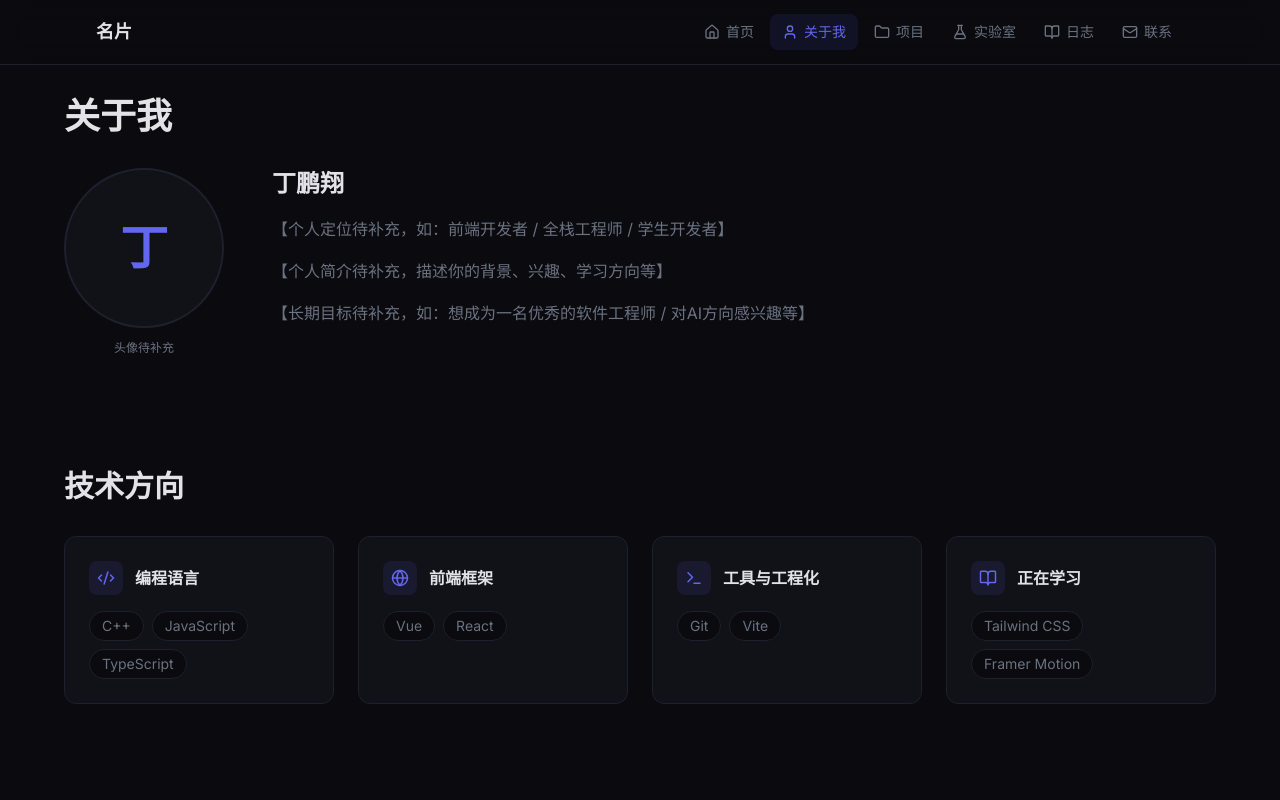
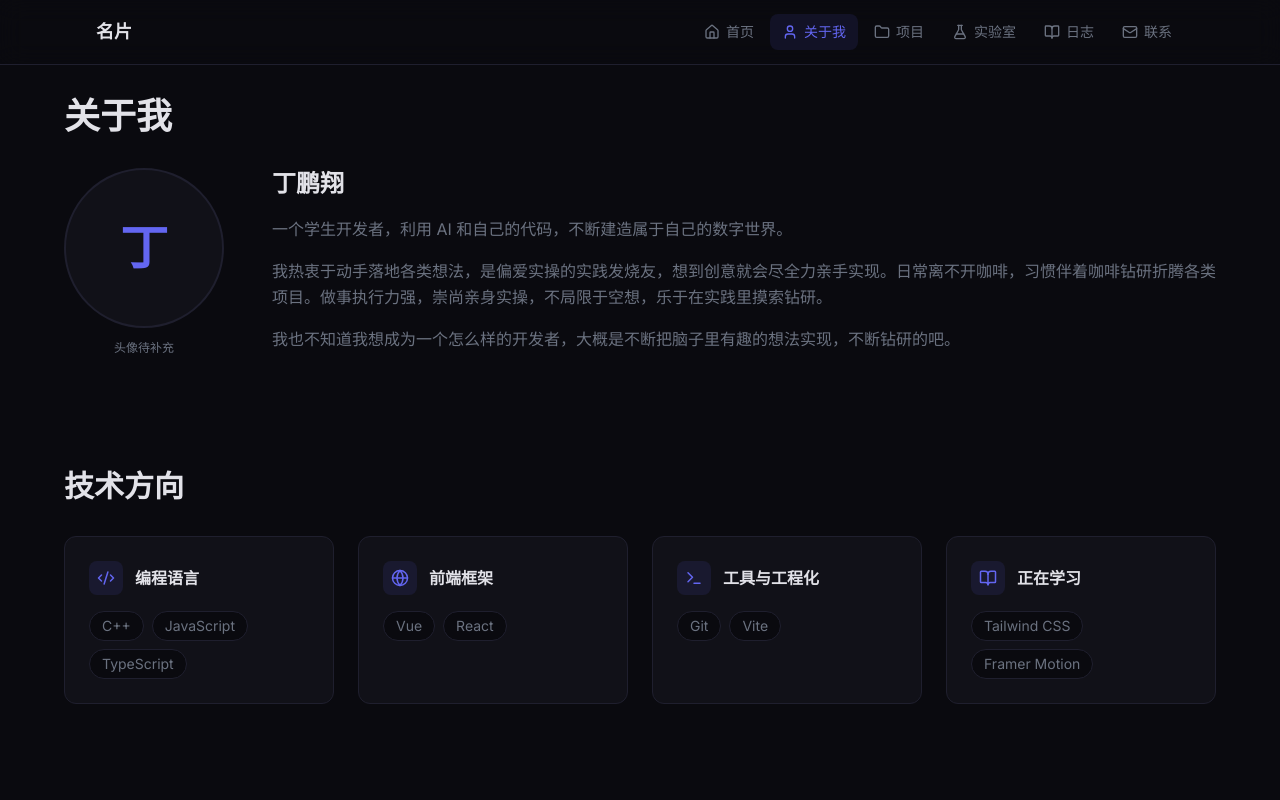
Before and after one commit to dpx666888/dpxspace, a React (Vite) app: page /about in a window 1280 px wide. Shown: the top 800 px of the page. Built offline with nearby package versions, Linux system fonts and the light colour scheme.

Commit message:
feat: 补充个人信息
- 首页：更新个人定位为真实内容
- 关于我：更新个人定位、简介、长期目标
- 联系方式：更新为真实邮箱 a13265405786@outlook.com
- Footer：更新邮箱链接

```diff
--- a/src/components/Footer.tsx
+++ b/src/components/Footer.tsx
@@ -18,7 +18,7 @@ export default function Footer() {
             <Github size={18} />
           </a>
           <a
-            href="mailto:email@example.com"
+            href="mailto:a13265405786@outlook.com"
             className="text-text-secondary hover:text-accent transition-colors"
             aria-label="邮箱"
           >
--- a/src/pages/About.tsx
+++ b/src/pages/About.tsx
@@ -81,13 +81,13 @@ export default function About() {
                 丁鹏翔
               </h2>
               <p className="text-text-secondary leading-relaxed mb-4">
-                【个人定位待补充，如：前端开发者 / 全栈工程师 / 学生开发者】
+                一个学生开发者，利用 AI 和自己的代码，不断建造属于自己的数字世界。
               </p>
               <p className="text-text-secondary leading-relaxed mb-4">
-                【个人简介待补充，描述你的背景、兴趣、学习方向等】
+                我热衷于动手落地各类想法，是偏爱实操的实践发烧友，想到创意就会尽全力亲手实现。日常离不开咖啡，习惯伴着咖啡钻研折腾各类项目。做事执行力强，崇尚亲身实操，不局限于空想，乐于在实践里摸索钻研。
               </p>
               <p className="text-text-secondary leading-relaxed">
-                【长期目标待补充，如：想成为一名优秀的软件工程师 / 对AI方向感兴趣等】
+                我也不知道我想成为一个怎么样的开发者，大概是不断把脑子里有趣的想法实现，不断钻研的吧。
               </p>
             </div>
           </div>
--- a/src/pages/Contact.tsx
+++ b/src/pages/Contact.tsx
@@ -30,12 +30,12 @@ export default function Contact() {
                 <div>
                   <p className="text-xs text-text-secondary mb-0.5">邮箱</p>
                   <a
-                    href="mailto:email@example.com"
+                    href="mailto:a13265405786@outlook.com"
                     className="text-text-primary hover:text-accent transition-colors"
                   >
-                    email@example.com
+                    a13265405786@outlook.com
                   </a>
-                  <p className="text-xs text-text-secondary mt-1">待补充真实邮箱</p>
+                  <p className="text-xs text-text-secondary mt-1">Outlook 邮箱</p>
                 </div>
               </div>
             </div>
--- a/src/pages/Home.tsx
+++ b/src/pages/Home.tsx
@@ -58,7 +58,7 @@ export default function Home() {
             {...fadeInUp}
             transition={{ duration: 0.5, delay: 0.2 }}
           >
-            一名热爱技术、持续成长的学生开发者。这是我的个人电子名片，记录我的项目、实验和成长历程。
+            一个学生开发者，利用 AI 和自己的代码，不断建造属于自己的数字世界。
           </motion.p>
           <motion.div
             className="flex items-center gap-4 mt-8"
--- a/vite.config.ts
+++ b/vite.config.ts
@@ -4,4 +4,7 @@ import tailwindcss from '@tailwindcss/vite'
 
 export default defineConfig({
   plugins: [react(), tailwindcss()],
+  server: {
+    allowedHosts: ['.trycloudflare.com', '.loca.lt'],
+  },
 })
```
Also changed, not shown: 1 other file (tests, documents, lock files or other folders).
